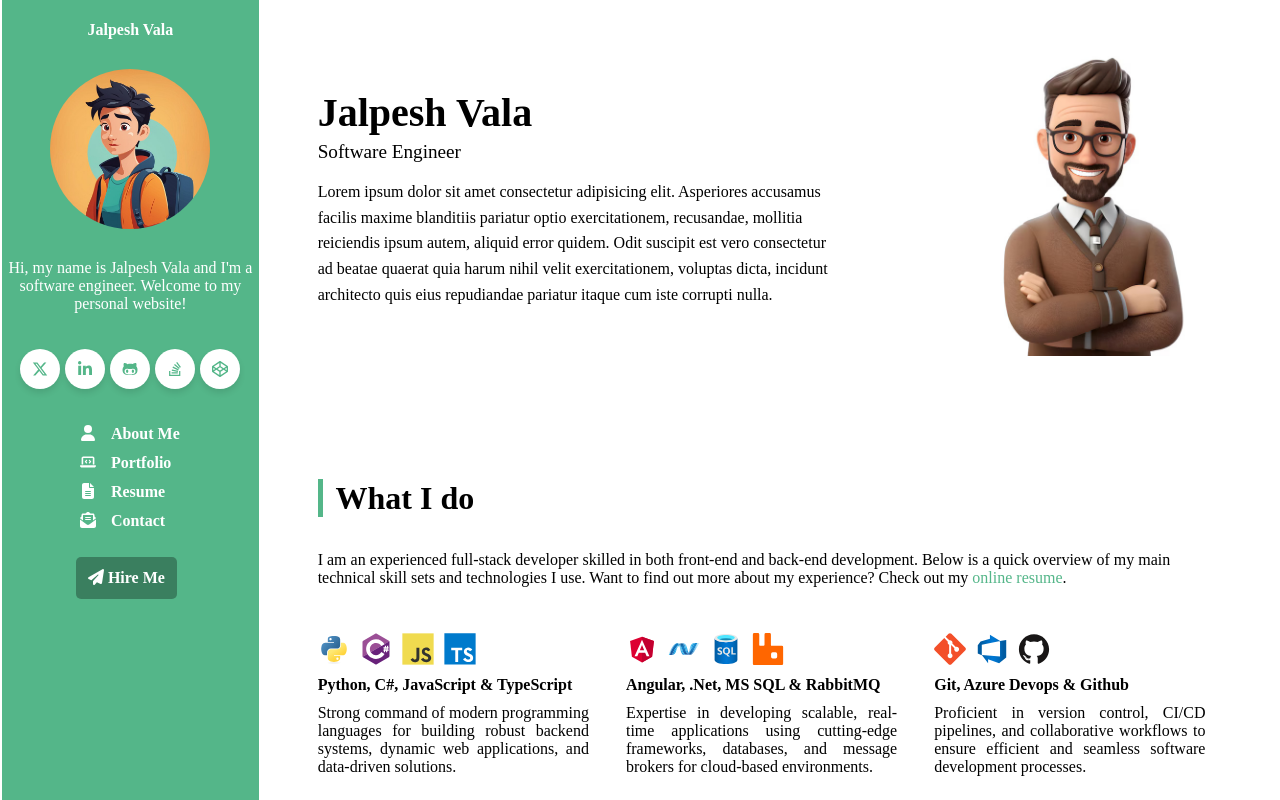
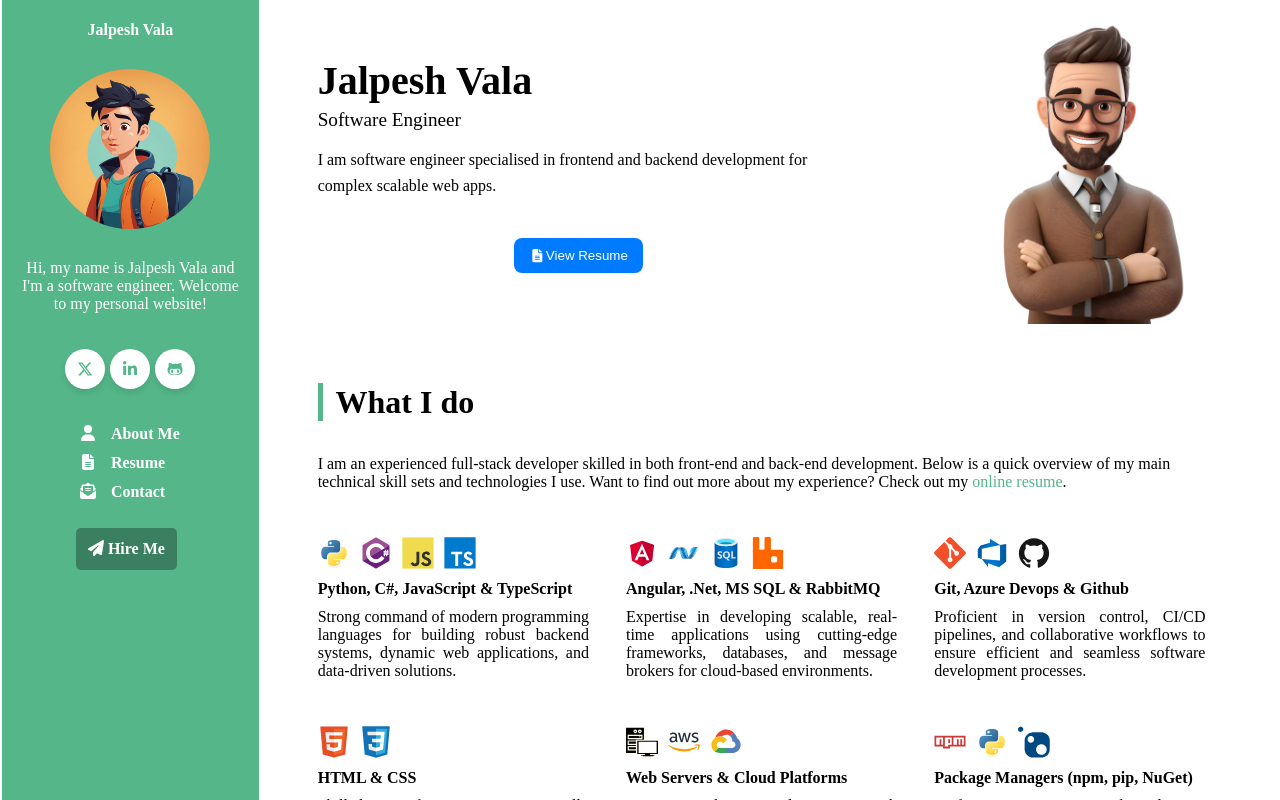
Before and after one commit to Ramkumarkunapareddy/Portfolio, an Angular app: page /about in a window 1280 px wide. Shown: the top 800 px of the page. Built offline with nearby package versions, Linux system fonts and the light colour scheme.

Commit message:
resume button in about me page added

```diff
--- a/src/app/about/about.component.css
+++ b/src/app/about/about.component.css
@@ -352,7 +352,7 @@ h2 {
 
 @media (min-width: 965px){
     .p-lg-5 {
-        padding: 3rem !important;
+        padding: 1rem 3rem !important;
     }
 }
 
@@ -363,7 +363,7 @@ h2 {
     }
 
     .p-lg-5 {
-        padding: 3rem !important;
+        padding: 1rem 3rem !important;
     }
 
     .mb-lg-0 {
@@ -390,3 +390,30 @@ h2 {
         max-width: 1320px;
     }
 }
+
+.custom-btn {
+    background-color: #007bff; /* Set your desired background color */
+    border: none;
+    border-radius: 8px; /* Adjust border radius */
+    padding: 10px 15px; /* Adjust padding */
+    display: flex;
+    align-items: center;
+    color: white;
+    cursor: pointer;
+    text-align: center;
+    transition: background-color 0.3s ease;
+  }
+
+  .custom-btn:hover {
+    background-color: #0056b3; /* Darken background on hover */
+  }
+
+  .resume-btn {
+    display: flex;
+    justify-content: center;
+    margin-top: 5vh;
+  }
+
+  .nav-item {
+    list-style: none;
+  }
--- a/src/app/about/about.component.html
+++ b/src/app/about/about.component.html
@@ -27,12 +27,37 @@
           <h2 class="name font-weight-bold mb-1">Jalpesh Vala</h2>
           <div class="tagline mb-3">Software Engineer</div>
           <div class="bio mb-4">
-            Lorem ipsum dolor sit amet consectetur adipisicing elit. Asperiores
-            accusamus facilis maxime blanditiis pariatur optio exercitationem,
-            recusandae, mollitia reiciendis ipsum autem, aliquid error quidem.
-            Odit suscipit est vero consectetur ad beatae quaerat quia harum
-            nihil velit exercitationem, voluptas dicta, incidunt architecto quis
-            eius repudiandae pariatur itaque cum iste corrupti nulla.
+            I am software engineer specialised in frontend and backend
+            development for complex scalable web apps.
+          </div>
+          <div class="resume-btn">
+            <li class="nav-item" routerLinkActive="active">
+              <a
+                class="nav-link"
+                [routerLink]="'/resume'"
+                routerLinkActive="active-link"
+              >
+                <button class="custom-btn">
+                  <svg
+                    class="svg-inline--fa fa-file-lines fa-fw me-2 svg-custom-cl"
+                    aria-hidden="true"
+                    focusable="false"
+                    data-prefix="fas"
+                    data-icon="file-lines"
+                    role="img"
+                    xmlns="http://www.w3.org/2000/svg"
+                    viewBox="0 0 384 512"
+                    data-fa-i2svg=""
+                  >
+                    <path
+                      fill="currentColor"
+                      d="M64 0C28.7 0 0 28.7 0 64V448c0 35.3 28.7 64 64 64H320c35.3 0 64-28.7 64-64V160H256c-17.7 0-32-14.3-32-32V0H64zM256 0V128H384L256 0zM112 256H272c8.8 0 16 7.2 16 16s-7.2 16-16 16H112c-8.8 0-16-7.2-16-16s7.2-16 16-16zm0 64H272c8.8 0 16 7.2 16 16s-7.2 16-16 16H112c-8.8 0-16-7.2-16-16s7.2-16 16-16zm0 64H272c8.8 0 16 7.2 16 16s-7.2 16-16 16H112c-8.8 0-16-7.2-16-16s7.2-16 16-16z"
+                    ></path>
+                  </svg>
+                  <label class="nav-label" for="resume">View Resume</label>
+                </button>
+              </a>
+            </li>
           </div>
         </div>
         <div class="col-md-5 col-lg-5">
--- a/src/app/navbar/navbar.component.html
+++ b/src/app/navbar/navbar.component.html
@@ -72,46 +72,6 @@
             ><!-- <i class="fa-brands fa-github-alt fa-fw"></i> Font Awesome fontawesome.com --></a
           >
         </li>
-        <li class="list-inline-item">
-          <a href="#"
-            ><svg
-              class="svg-inline--fa fa-stack-overflow fa-fw"
-              aria-hidden="true"
-              focusable="false"
-              data-prefix="fab"
-              data-icon="stack-overflow"
-              role="img"
-              xmlns="http://www.w3.org/2000/svg"
-              viewBox="0 0 384 512"
-              data-fa-i2svg=""
-            >
-              <path
-                fill="currentColor"
-                d="M290.7 311L95 269.7 86.8 309l195.7 41zm51-87L188.2 95.7l-25.5 30.8 153.5 128.3zm-31.2 39.7L129.2 179l-16.7 36.5L293.7 300zM262 32l-32 24 119.3 160.3 32-24zm20.5 328h-200v39.7h200zm39.7 80H42.7V320h-40v160h359.5V320h-40z"
-              ></path></svg
-            ><!-- <i class="fa-brands fa-stack-overflow fa-fw"></i> Font Awesome fontawesome.com --></a
-          >
-        </li>
-        <li class="list-inline-item">
-          <a href="#"
-            ><svg
-              class="svg-inline--fa fa-codepen fa-fw"
-              aria-hidden="true"
-              focusable="false"
-              data-prefix="fab"
-              data-icon="codepen"
-              role="img"
-              xmlns="http://www.w3.org/2000/svg"
-              viewBox="0 0 512 512"
-              data-fa-i2svg=""
-            >
-              <path
-                fill="currentColor"
-                d="M502.285 159.704l-234-156c-7.987-4.915-16.511-4.96-24.571 0l-234 156C3.714 163.703 0 170.847 0 177.989v155.999c0 7.143 3.714 14.286 9.715 18.286l234 156.022c7.987 4.915 16.511 4.96 24.571 0l234-156.022c6-3.999 9.715-11.143 9.715-18.286V177.989c-.001-7.142-3.715-14.286-9.716-18.285zM278 63.131l172.286 114.858-76.857 51.429L278 165.703V63.131zm-44 0v102.572l-95.429 63.715-76.857-51.429L234 63.131zM44 219.132l55.143 36.857L44 292.846v-73.714zm190 229.715L61.714 333.989l76.857-51.429L234 346.275v102.572zm22-140.858l-77.715-52 77.715-52 77.715 52-77.715 52zm22 140.858V346.275l95.429-63.715 76.857 51.429L278 448.847zm190-156.001l-55.143-36.857L468 219.132v73.714z"
-              ></path></svg
-            ><!-- <i class="fa-brands fa-codepen fa-fw"></i> Font Awesome fontawesome.com --></a
-          >
-        </li>
       </ul>
     </div>
   </div>
@@ -145,34 +105,7 @@
         <label class="nav-label" for="aboutme">About Me</label></a
       >
     </li>
-    <li
-      class="nav-item"
-      style="color: rgba(255, 255, 255, 0.8)"
-      routerLinkActive="active"
-    >
-      <a
-        class="nav-link"
-        [routerLink]="'/portfolio'"
-        routerLinkActive="active-link"
-        ><svg
-          class="svg-inline--fa fa-laptop-code fa-fw me-2 svg-custom-cl"
-          aria-hidden="true"
-          focusable="false"
-          data-prefix="fas"
-          data-icon="laptop-code"
-          role="img"
-          xmlns="http://www.w3.org/2000/svg"
-          viewBox="0 0 640 512"
-          data-fa-i2svg=""
-        >
-          <path
-            fill="currentColor"
-            d="M64 96c0-35.3 28.7-64 64-64H512c35.3 0 64 28.7 64 64V352H512V96H128V352H64V96zM0 403.2C0 392.6 8.6 384 19.2 384H620.8c10.6 0 19.2 8.6 19.2 19.2c0 42.4-34.4 76.8-76.8 76.8H76.8C34.4 480 0 445.6 0 403.2zM281 209l-31 31 31 31c9.4 9.4 9.4 24.6 0 33.9s-24.6 9.4-33.9 0l-48-48c-9.4-9.4-9.4-24.6 0-33.9l48-48c9.4-9.4 24.6-9.4 33.9 0s9.4 24.6 0 33.9zM393 175l48 48c9.4 9.4 9.4 24.6 0 33.9l-48 48c-9.4 9.4-24.6 9.4-33.9 0s-9.4-24.6 0-33.9l31-31-31-31c-9.4-9.4-9.4-24.6 0-33.9s24.6-9.4 33.9 0z"
-          ></path></svg
-        ><!-- <i class="fas fa-laptop-code fa-fw me-2"></i> Font Awesome fontawesome.com -->
-        <label class="nav-label" for="portfolio">Portfolio</label></a
-      >
-    </li>
+
     <li class="nav-item" routerLinkActive="active">
       <a
         class="nav-link"
```
